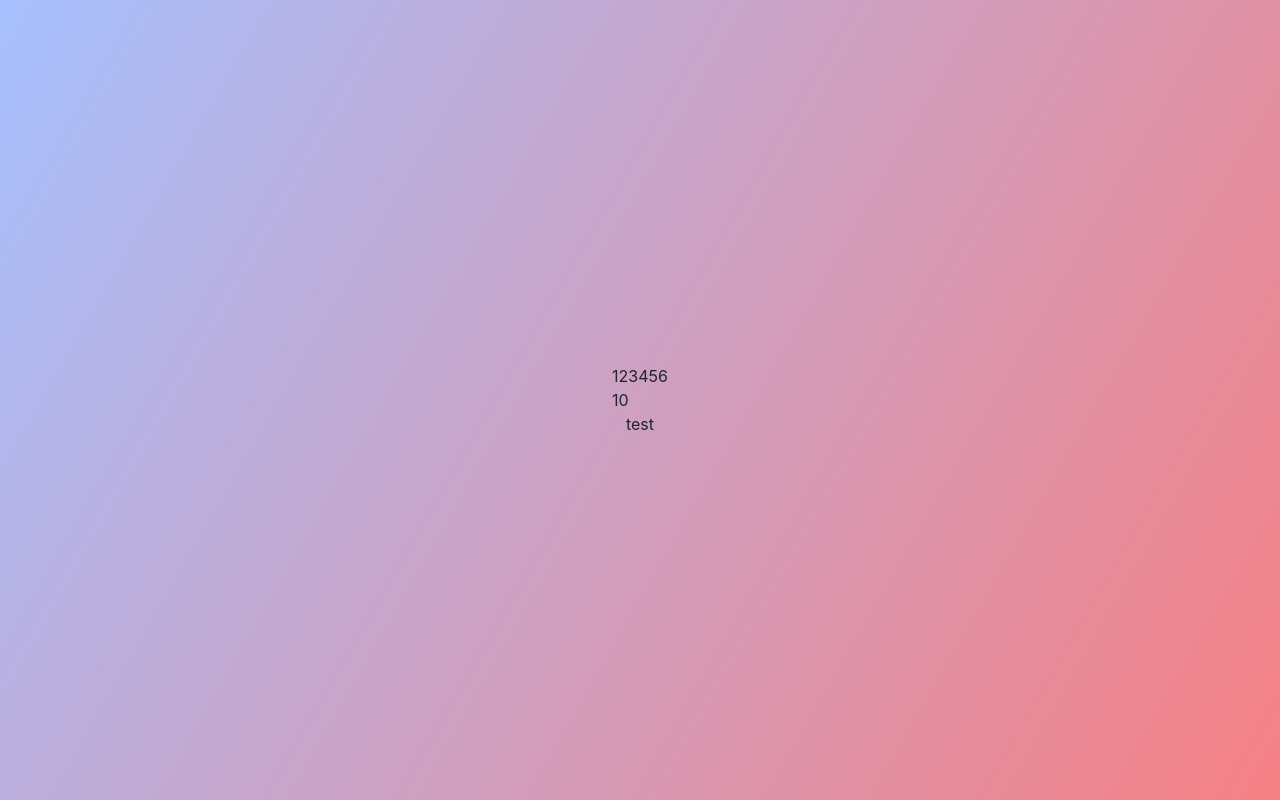
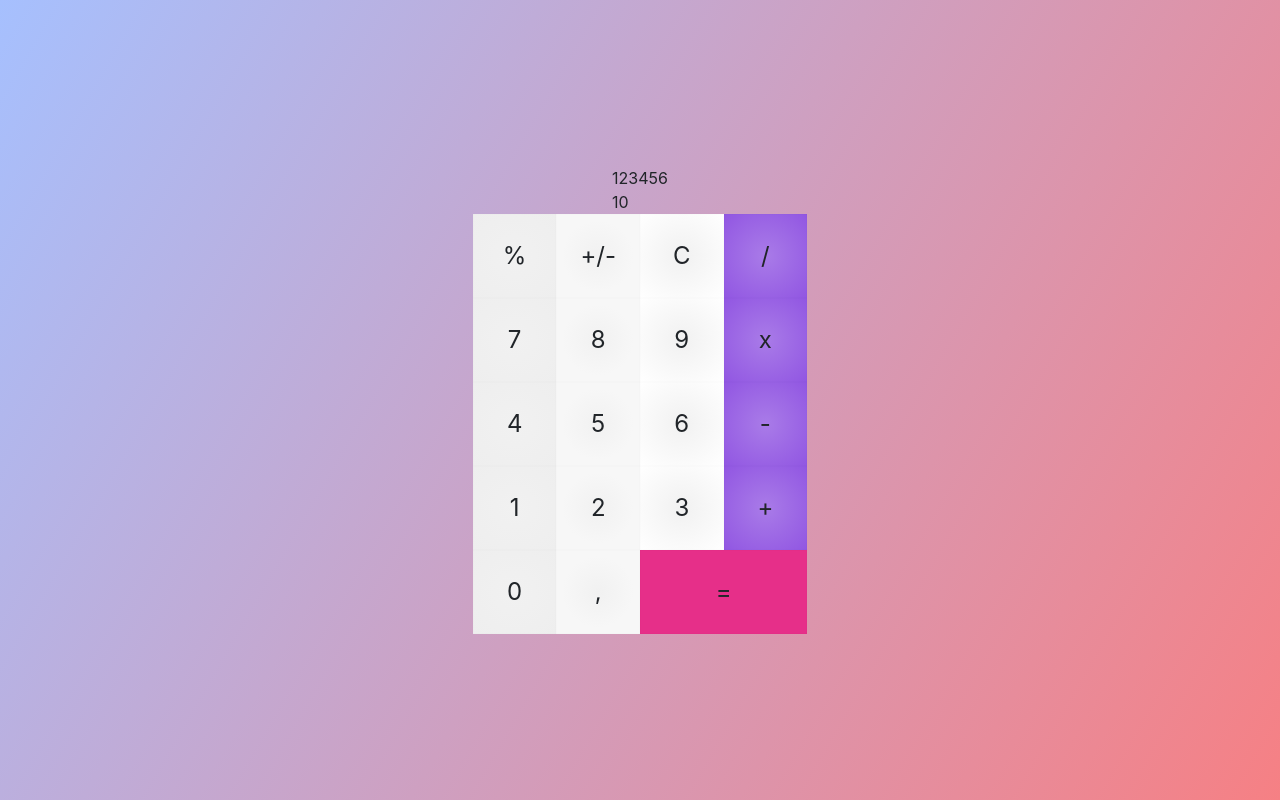
Before and after one commit to pisr88/react-calc, a React (Create React App) app: page / in a window 1280 px wide. Built offline with nearby package versions, Linux system fonts and the light colour scheme.

Commit message:
add buttons style

```diff
--- a/src/App.css
+++ b/src/App.css
@@ -2,7 +2,6 @@
 .App {
   position: relative;
   height: 100vh;
-  width: 60%;
   display: flex;
   flex-direction: column;
   justify-content: center;
--- a/src/components/Buttons/Buttons.js
+++ b/src/components/Buttons/Buttons.js
@@ -1,7 +1,30 @@
 import React from "react";
+import style from './buttons.module.css'
 
 const Buttons = (params) => {
-    return 'test'
+    return (
+        <div className={style.buttonsBox}>
+            <div  className={style.button}>%</div>
+            <div  className={style.button}>+/-</div>
+            <div  className={style.button}>C</div>
+            <div  className={style.button}>/</div>
+            <div  className={style.button}>7</div>
+            <div  className={style.button}>8</div>
+            <div  className={style.button}>9</div>
+            <div  className={style.button}>x</div>
+            <div  className={style.button}>4</div>
+            <div  className={style.button}>5</div>
+            <div  className={style.button}>6</div>
+            <div  className={style.button}>-</div>
+            <div  className={style.button}>1</div>
+            <div  className={style.button}>2</div>
+            <div  className={style.button}>3</div>
+            <div  className={style.button}>+</div>
+            <div  className={style.button}>0</div>
+            <div  className={style.button}>,</div>
+            <div  className={style.button}>=</div>
+        </div>
+    )
 }
 
 
--- /dev/null
+++ b/src/components/Buttons/buttons.module.css
@@ -0,0 +1,38 @@
+:root{
+    --col1: radial-gradient(circle, rgba(241,241,241,1) 0%, rgba(238,238,238,1) 100%);
+    --col2: radial-gradient(circle, rgba(241,241,241,1) 0%, rgba(247,247,247,1) 60%);
+    --col3: radial-gradient(circle, rgba(241,241,241,1) 0%, rgba(255,255,255,1) 100%);
+    --col4: radial-gradient(circle, rgba(255,255,255,1) 0%, rgba(169,123,232,1) 0%, rgba(145,86,226,1) 100%);
+    --col5: #e62f89
+
+}
+
+
+.buttonsBox{
+    display: grid;
+    grid-template-columns: repeat(4, 1fr);
+    text-align: center;
+}
+
+.button{
+    padding: 1em;
+    font-size: 1.5em;
+    box-shadow: inset 0 0 5px -5px  black;
+}
+
+.button:nth-child(4n+1){
+    background-image: var(--col1);
+}
+.button:nth-child(4n+2){
+    background-image: var(--col2);
+}
+.button:nth-child(4n+3){
+    background-image: var(--col3);
+}
+.button:nth-child(4n+4){
+    background-image: var(--col4);
+}
+.button:last-child{
+    grid-column: -3 / -1;
+    background: var(--col5);
+}
```
